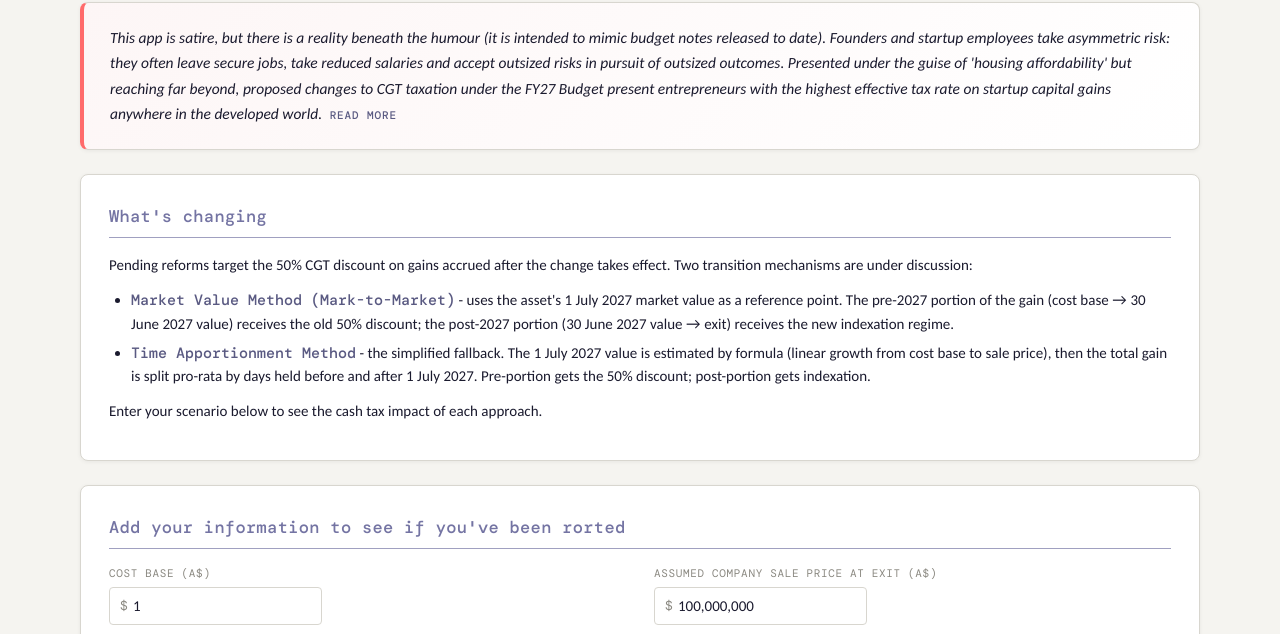
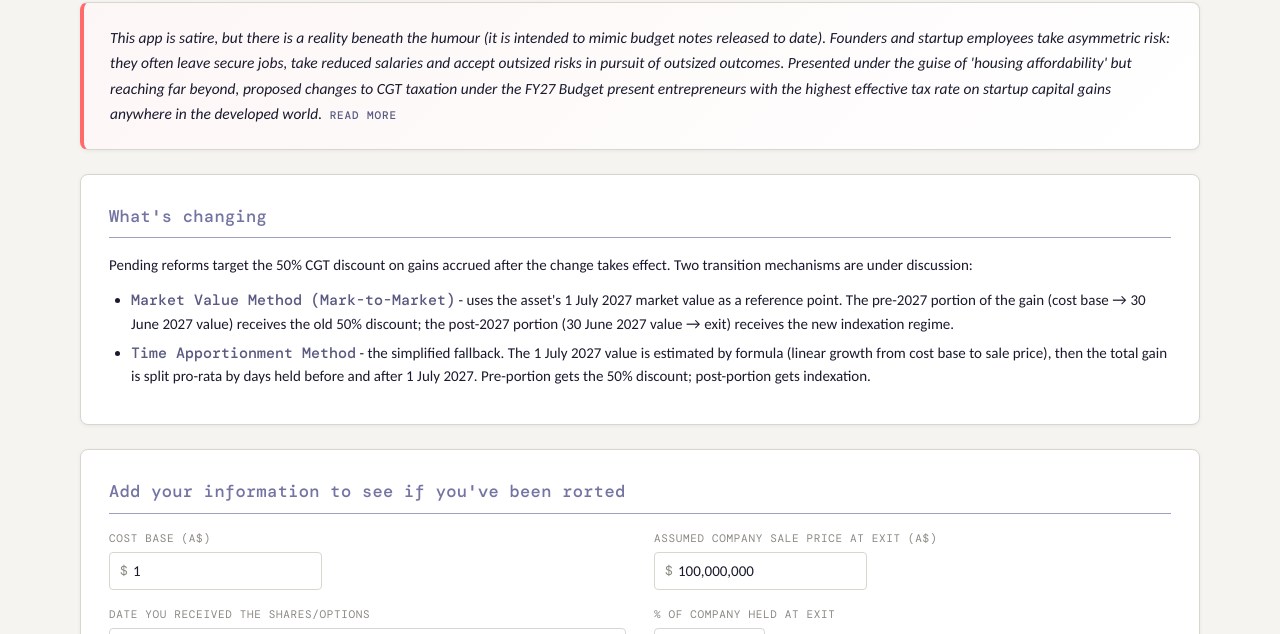
Before and after one commit to Dantheelitedev/Founder-Tax-Wrought-Calculator, a plain HTML site: page index.html in a window 1280 px wide. Shown: the part 99-733 px from the top of the page. Drawn offline with nearby package versions, Linux system fonts and the light colour scheme; a script that the page names is missing; a web font is replaced by a local one.

Commit message:
Drop 'Enter your scenario below' line from What's changing

```diff
--- a/index.html
+++ b/index.html
@@ -601,7 +601,6 @@ footer {
       <li><strong>Market Value Method (Mark-to-Market)</strong> - uses the asset's 1 July 2027 market value as a reference point. The pre-2027 portion of the gain (cost base → 30 June 2027 value) receives the old 50% discount; the post-2027 portion (30 June 2027 value → exit) receives the new indexation regime.</li>
       <li><strong>Time Apportionment Method</strong> - the simplified fallback. The 1 July 2027 value is estimated by formula (linear growth from cost base to sale price), then the total gain is split pro-rata by days held before and after 1 July 2027. Pre-portion gets the 50% discount; post-portion gets indexation.</li>
     </ul>
-    <p>Enter your scenario below to see the cash tax impact of each approach.</p>
   </section>
 
   <section class="card">
```
